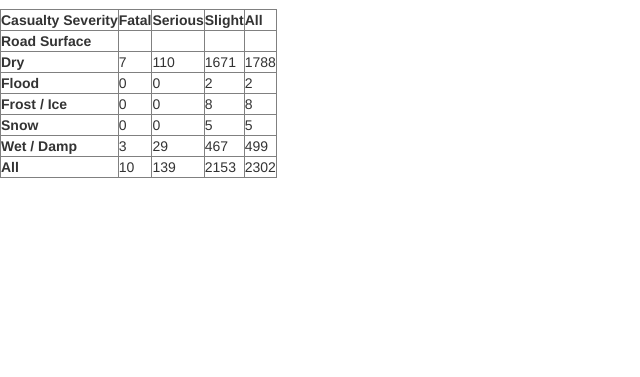
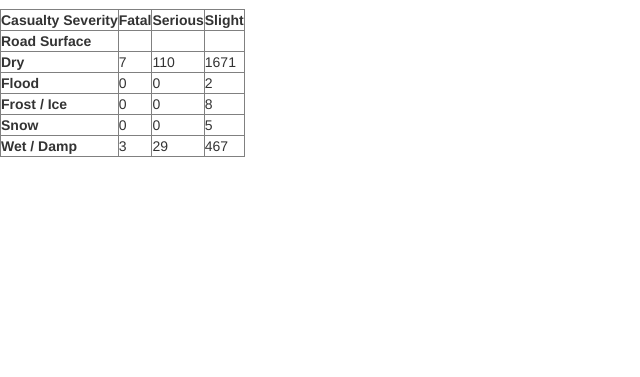
Before and after one commit to ash-fu/Phase-3, a Flask app: template templates/pivot_table.html in a window 1280 px wide. Shown: the part 51-428 px from the top of the page, without its empty margins (0-640 px from the left). Run offline with Flask 2, Linux system fonts and the light colour scheme; the template is opened without the code that fills it, so the values that code supplies are empty; parts of the project's set-up code (start-up, migrations or seed data) failed here and were passed over; some libraries are stand-ins or nearby versions.

Commit message:
pivot table drop all

```diff
--- a/templates/css/pivot_table.css
+++ b/templates/css/pivot_table.css
@@ -2,11 +2,6 @@
     margin-left:auto;
     margin-right:auto;
  }
-
- table{
- 	background_gradient : (cmap='viridis', low=.5, high=0)
- }
-
 
 
  h1{
--- a/templates/pivot_table.html
+++ b/templates/pivot_table.html
@@ -2,7 +2,18 @@
 			{% extends "base.html" %}
 
 			{% block customCSS %}
-			  <link rel="stylesheet" href="templates/css/pivot_table_builder.css" type="text/css">
+			<link rel="stylesheet" href="templates/css/pivot_table_builder.css" type="text/css">
+ 			<link rel="stylesheet" href="templates/stylesheets/dataset.css" type="text/css">
+ 			<link rel="stylesheet" href="templates/css/bootstrap-table.min.css" type="text/css">
+ 			<link rel="stylesheet" href="https://maxcdn.bootstrapcdn.com/bootstrap/3.3.5/css/bootstrap.min.css">
+ 			{% endblock %}
+
+ 			{% block customJS %}
+ 			<!-- jQuery (necessary for Bootstrap's JavaScript plugins) -->
+ 			<!-- Latest compiled and minified JavaScript -->
+ 			<script src="https://maxcdn.bootstrapcdn.com/bootstrap/3.3.5/js/bootstrap.min.js"></script>
+ 			<!-- Latest compiled and minified JavaScript -->
+ 			<script src="https://cdnjs.cloudflare.com/ajax/libs/bootstrap-table/1.8.1/bootstrap-table.min.js"></script>
 			{% endblock %}
 
 			{% block content %}
@@ -14,11 +25,9 @@
       <th>Fatal</th>
       <th>Serious</th>
       <th>Slight</th>
-      <th>All</th>
     </tr>
     <tr>
       <th>Road Surface</th>
-      <th></th>
       <th></th>
       <th></th>
       <th></th>
@@ -30,13 +39,11 @@
       <td>7</td>
       <td>110</td>
       <td>1671</td>
-      <td>1788</td>
     </tr>
     <tr>
       <th>Flood</th>
       <td>0</td>
       <td>0</td>
-      <td>2</td>
       <td>2</td>
     </tr>
     <tr>
@@ -44,13 +51,11 @@
       <td>0</td>
       <td>0</td>
       <td>8</td>
-      <td>8</td>
     </tr>
     <tr>
       <th>Snow</th>
       <td>0</td>
       <td>0</td>
-      <td>5</td>
       <td>5</td>
     </tr>
     <tr>
@@ -58,14 +63,6 @@
       <td>3</td>
       <td>29</td>
       <td>467</td>
-      <td>499</td>
-    </tr>
-    <tr>
-      <th>All</th>
-      <td>10</td>
-      <td>139</td>
-      <td>2153</td>
-      <td>2302</td>
     </tr>
   </tbody>
 </table>
```
Also changed, not shown: readdata.py (+13 -0 lines), routes/pivot_table_route.py (+18 -2 lines), 1 other file.
